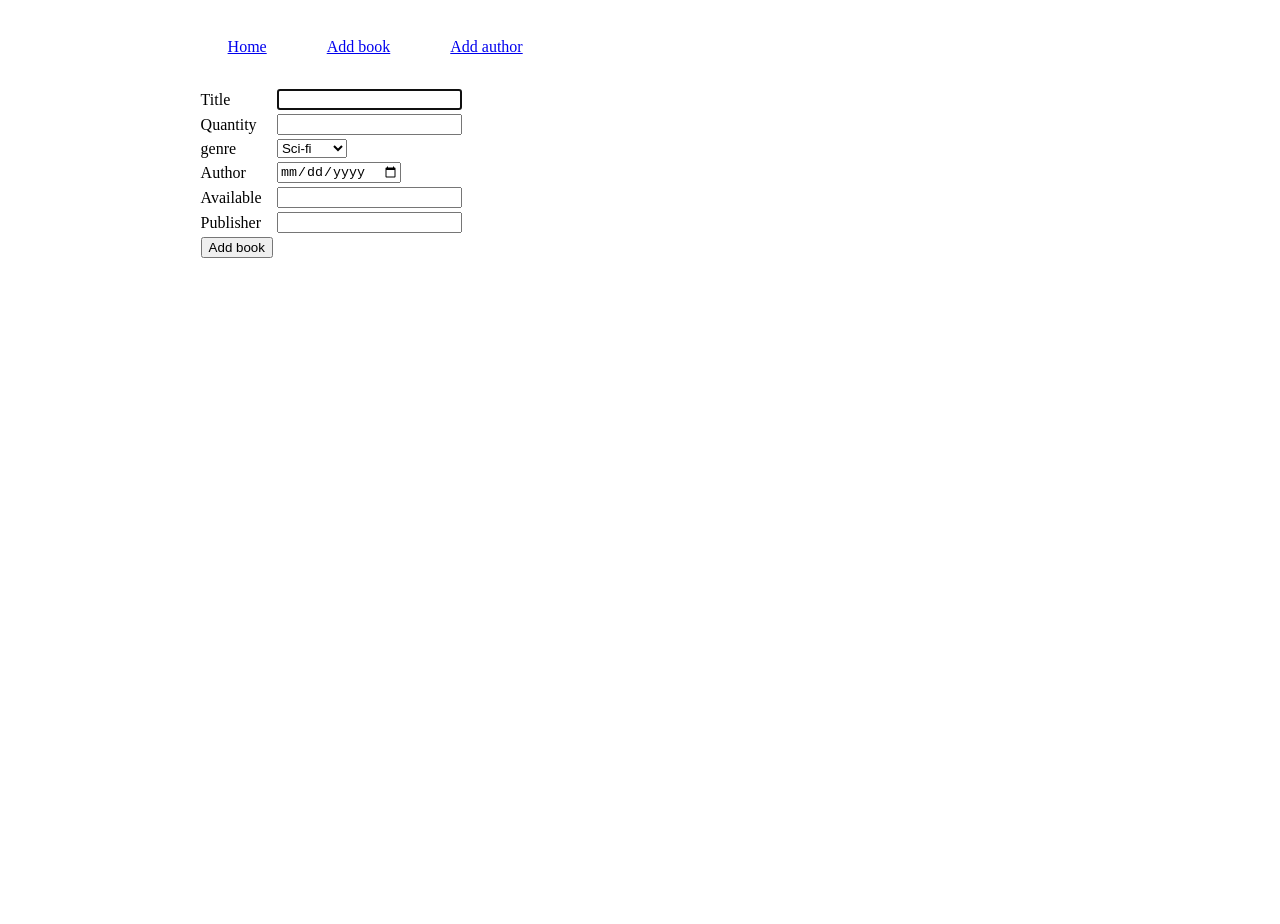
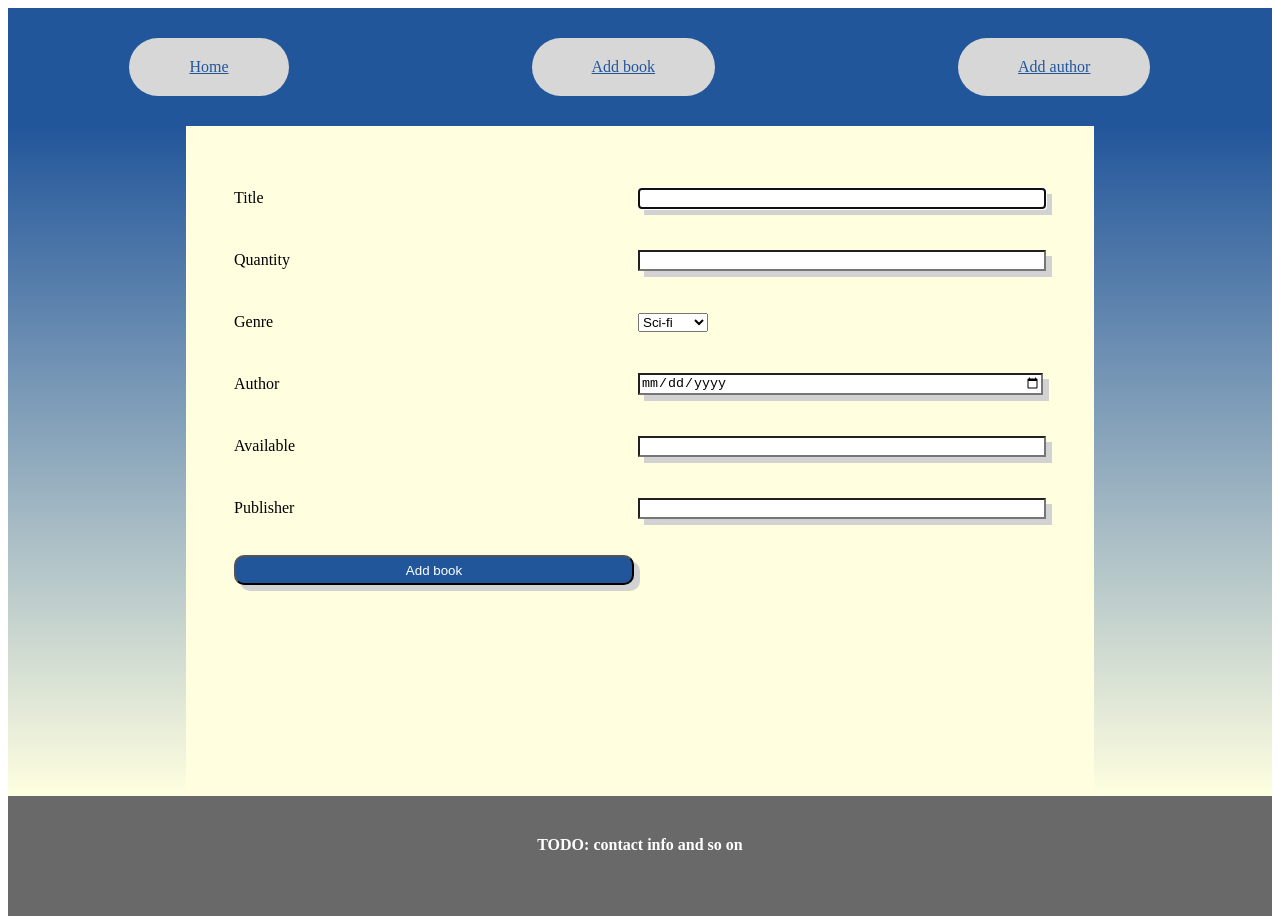
Before and after one commit to DorinaFerencsik/uni.subject.webtech.1, a plain HTML site: page bookform1.html in a window 1280 px wide. Before the commit the page ends 800 px from the top, so only its background shows below. Drawn offline with Linux system fonts and the light colour scheme.

Commit message:
style update: week 5

```diff
--- a/basic.css
+++ /dev/null
@@ -1,47 +0,0 @@
-img {
-    width: 20%;
-    height: 20%;
-    padding: 40px;
-}
-.header {
-    margin: 0 auto;
-    width: 70%;
-    color: coral;
-    display: flex;
-}
-.header .header-option {
-    padding: 30px;
-}
-.content {
-    margin: 0 auto 40px auto;
-    width: 70%;
-}
-.content .title {
-    text-align: center;
-    font-size: 24px;
-    font-weight: bold;
-}
-.content .main-box {
-    display: flex;
-}
-.content .main-box table {
-    padding: 40px;
-}
-.content .main-box .sponsore {
-    padding: 40px;
-}
-
-.content .text {
-
-}
-
-.footer {
-    height: 80px;
-    padding-top: 40px;
-    text-align: center;
-    background: aquamarine;
-    color: dimgray;
-    font-size: 16px;
-    font-weight: bold;
-    font-weight: bold;
-}
--- a/bookform1.html
+++ b/bookform1.html
@@ -4,7 +4,7 @@
 <head>
     <title>Title</title>
 
-    <link href="basic.css" rel="stylesheet" type="text/css">
+    <link href="css/book.css" rel="stylesheet" type="text/css">
 </head>
 <body>
 <div class="header" >
@@ -13,18 +13,20 @@
     <div class="header-option"><a href="authorform.html">Add author</a></div>
 </div>
 <div class="content">
+    <div class="side-ct"></div>
+    <div class="content-ct">
     <form action="addBook" method="POST">
-        <table>
+        <table class="basic-inputs">
             <tr>
-                <td>Title</td>
+                <td class="input-title">Title</td>
                 <td><input type="text" name="title" required="required" autofocus="true"></td>
             </tr>
             <tr>
-                <td>Quantity</td>
+                <td class="input-title">Quantity</td>
                 <td><input type="number" name="quantity" required="required"> </td>
             </tr>
             <tr>
-                <td>genre</td>
+                <td class="input-title">Genre</td>
                 <td><select name="genre" required="required">
                     <option value="scifi">Sci-fi</option>
                     <option value="fantasy">Fantasy</option>
@@ -32,24 +34,28 @@
                 </select></td>
             </tr>
             <tr>
-                <td>Author</td>
+                <td class="input-title">Author</td>
                 <td><input type="date" name="author"/> </td>
             </tr>
             <tr>
-                <td>Available</td>
+                <td class="input-title">Available</td>
                 <td><input type="number" name="available"/></td>
             </tr>
             <tr>
-                <td>Publisher</td>
+                <td class="input-title">Publisher</td>
                 <td><input type="email" name="publisher"/></td>
             </tr>
             <tr>
-                <td><input type="submit" value="Add book"/></td>
+                <td class="submit-button"><input type="submit" value="Add book"/></td>
             </tr>
         </table>
     </form>
+    </div>
+    <div class="side-ct"></div>
 </div>
-
+<div class="footer">
+    TODO: contact info and so on
+</div>
 
 </body>
 </html>
--- /dev/null
+++ b/css/author.css
@@ -0,0 +1,87 @@
+img {
+    width: 20%;
+    height: 20%;
+    padding: 40px;
+}
+/* HEADER */
+.header {
+    display: flex;
+    padding: 30px 0;
+    background-color: rgb(77, 77, 77);
+}
+.header .header-option {
+    padding: 20px 30px;
+    background-color: dimgrey;
+    -webkit-border-radius: 30px;
+    -moz-border-radius: 30px;
+    border-radius: 30px;
+    margin: 0 auto;
+}
+.header .header-option a {
+    color: white;
+    text-weight: bold;
+}
+.header .header-option:hover {
+    background-color: gray;
+}
+.header .header-option a:visited {
+    color: white;
+}
+/* CONTENT */
+.content {
+    display: flex;
+    min-height: 670px;
+}
+.content .side-ct {
+    background-color: rgb(77, 77, 77);
+    width: 15%;
+}
+.content .content-ct {
+    width: 70%;
+    padding: 40px;
+    background-color: #ffffb6;
+}
+.content .content-ct form {
+    width: 80%;
+    margin: 0 auto;
+}
+.content .content-ct input,
+.content .content-ct select{
+    width: 100%;
+    height: 35px;
+    margin: 30px auto 50px auto;
+}
+.content .content-ct .input-title {
+    font-size: 28px;
+    color: rgb(34, 86, 155);
+    text-align: center;
+}
+
+
+
+
+
+.content .content-ct .main-box {
+    display: flex;
+}
+.content .content-ct .main-box table {
+    padding: 40px;
+}
+.content .content-ct .main-box .sponsore {
+    padding: 40px;
+}
+
+.content .content-ct .text {
+
+}
+/* FOOTER */
+.footer {
+    height: 80px;
+    padding-top: 40px;
+    text-align: center;
+    background: dimgray;
+    color: white;
+    font-size: 16px;
+    font-weight: bold;
+    font-weight: bold;
+}
--- /dev/null
+++ b/css/book.css
@@ -0,0 +1,91 @@
+img {
+    width: 20%;
+    height: 20%;
+    padding: 40px;
+}
+/* HEADER */
+.header {
+    display: flex;
+    padding: 30px 0;
+    background-color: rgb(34, 86, 155);
+}
+.header .header-option {
+    padding: 20px 60px;
+    background-color: #d7d7d7;
+    -webkit-border-radius: 30px;
+    -moz-border-radius: 30px;
+    border-radius: 30px;
+    margin: 0 auto;
+}
+.header .header-option a {
+    color: rgb(34, 86, 155);
+    text-weight: bold;
+}
+.header .header-option:hover {
+    background-color: #a5a5a5;
+}
+.header .header-option a:visited {
+    color: rgb(34, 86, 155);
+}
+/* CONTENT */
+.content {
+    display: flex;
+    min-height: 670px;
+}
+.content .side-ct {
+    background-image: linear-gradient(rgb(34, 86, 155),lightyellow);
+    width: 15%;
+}
+.content .content-ct {
+    width: 70%;
+    padding: 40px;
+    background-color: lightyellow;
+}
+.content .content-ct .title {
+    text-align: center;
+    font-size: 24px;
+    font-weight: bold;
+}
+.content .content-ct .main-box {
+    display: flex;
+}
+.content .content-ct .main-box table {
+    padding: 40px;
+}
+.content .content-ct .main-box .sponsore {
+    padding: 40px;
+}
+
+.content .content-ct .text {
+
+}
+.content .content-ct .basic-inputs {
+    margin: 0 auto;
+}
+.content .content-ct .basic-inputs .input-title{
+    text-transform: full-width;
+}
+.content .content-ct .basic-inputs input {
+    width: 400px;
+    box-shadow: 6px 6px rgb(210, 210, 210);
+}
+.content .content-ct .basic-inputs .submit-button input{
+    background: rgb(34, 86, 155);
+    color: white;
+    height: 30px;
+    border-radius: 10px;
+}
+.content .content-ct .basic-inputs tr {
+    height: 60px;
+}
+/* FOOTER */
+.footer {
+    height: 80px;
+    padding-top: 40px;
+    text-align: center;
+    background: dimgray;
+    color: white;
+    font-size: 16px;
+    font-weight: bold;
+    font-weight: bold;
+}
--- /dev/null
+++ b/css/index.css
@@ -0,0 +1,72 @@
+img {
+    width: 20%;
+    height: 20%;
+    padding: 40px;
+}
+/* HEADER */
+.header {
+    display: flex;
+    padding: 30px 0;
+    background-color: rgb(119, 26, 42);
+}
+.header .header-option {
+    padding: 20px 30px;
+    background-color: dimgrey;
+    -webkit-border-radius: 30px;
+    -moz-border-radius: 30px;
+    border-radius: 30px;
+    margin: 0 auto;
+}
+.header .header-option a {
+    color: white;
+    text-weight: bold;
+}
+.header .header-option:hover {
+    background-color: gray;
+}
+.header .header-option a:visited {
+    color: white;
+}
+/* CONTENT */
+.content {
+    display: flex;
+    min-height: 670px;
+}
+.content .side-ct {
+    background-image: linear-gradient(rgb(119, 26, 42),lightyellow);
+    width: 15%;
+}
+.content .content-ct {
+    width: 70%;
+    padding: 40px;
+    background-color: lightyellow;
+}
+.content .content-ct .title {
+    text-align: center;
+    font-size: 24px;
+    font-weight: bold;
+}
+.content .content-ct .main-box {
+    display: flex;
+}
+.content .content-ct .main-box table {
+    padding: 40px;
+}
+.content .content-ct .main-box .sponsore {
+    padding: 40px;
+}
+
+.content .content-ct .text {
+
+}
+/* FOOTER */
+.footer {
+    height: 80px;
+    padding-top: 40px;
+    text-align: center;
+    background: dimgray;
+    color: white;
+    font-size: 16px;
+    font-weight: bold;
+    font-weight: bold;
+}
```
Also changed, not shown: authorform.html (+31 -2 lines), index.html (+7 -3 lines), 1710-logout-banner.png (added).
